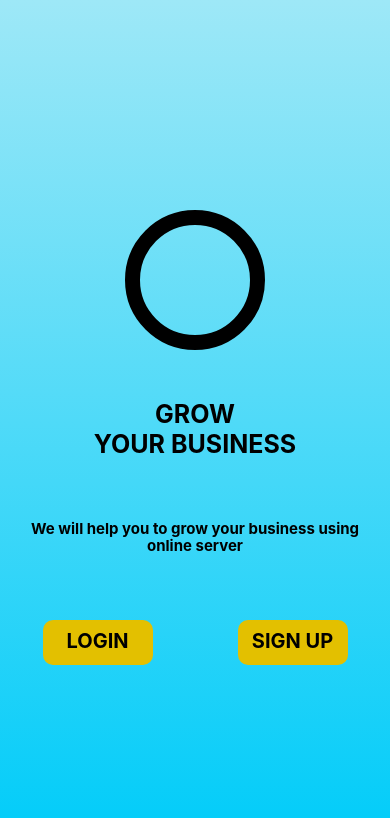
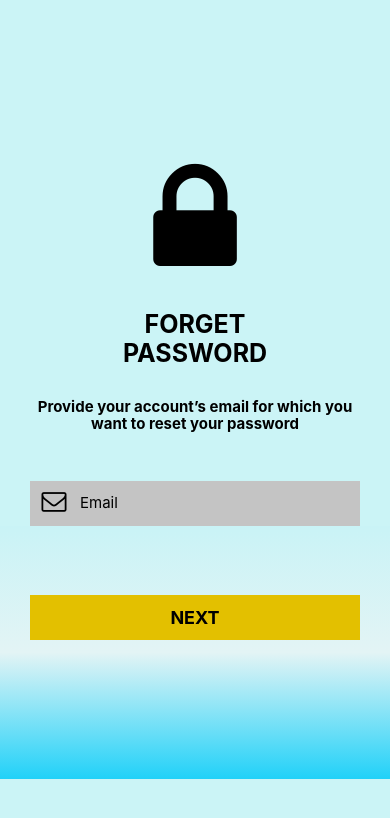
Before and after one commit to PhanTruongAn/LapTrinhDiDong_JS, a React Native app in the folder week03/ATAIProject/: screen / in a window 390 px wide. Shown: the top 818 px of the page. Built offline with nearby package versions, Linux system fonts and the light colour scheme.

Commit message:
Complete Frame3

```diff
--- a/week03/ATAIProject/App.js
+++ b/week03/ATAIProject/App.js
@@ -7,7 +7,7 @@ import Frame2 from "./components/Frame2";
 import Frame3 from "./components/Frame3";
 export default function App() {
   return (
-    <Frame1/>
+    // <Frame1/>
     // <Frame2/>
-    // <Frame3/>
+    <Frame3/>
 )};
--- a/week03/ATAIProject/components/Frame2.js
+++ b/week03/ATAIProject/components/Frame2.js
@@ -88,10 +88,6 @@ const styles = StyleSheet.create({
       width: '330px',
       height: '60px',
     },
-    button_left:{
-       color: '#E3C000',
-       width: '150px',
-    },
     button_div: {
       flexDirection: 'row',
       alignItems: 'center',
--- a/week03/ATAIProject/components/Frame3.js
+++ b/week03/ATAIProject/components/Frame3.js
@@ -2,21 +2,100 @@ import { StatusBar } from 'expo-status-bar';
 import { StyleSheet, Text, View, Pressable } from 'react-native';
 import * as React from 'react';
 import {LinearGradient} from 'expo-linear-gradient';
+import Icon from 'react-native-vector-icons/FontAwesome';
+import { Button } from 'react-native-web';
 export default function Frame3(){
     return(
         <View style={styles.container}>
-dvsvd
+           <Icon name="lock" size={130} style={{alignSelf:'center', marginTop:'90px'}}></Icon>
+           <Text style={{fontSize:'25px', fontWeight:'700', lineHeight:'29px',alignSelf:'center',marginTop:'25px'}}>
+            FORGET
+           </Text>
+           <Text style={{fontSize:'25px', fontWeight:'700', lineHeight:'29px',alignSelf:'center'}}>
+            PASSWORD
+           </Text>
+            <Text style={styles.text}>
+            Provide your account’s email for which you want to reset your password
+           </Text>
+           <View style={styles.mail_box}>
+               <View style={styles.mail_div}>
+                <Icon name="envelope-o" size={25}></Icon>
+               </View>
+               <Text style={styles.lbl_mail}>
+                    Email
+                </Text>
+           </View>
+          <LinearGradient style={styles.background}
+            colors={['#c9f3f6','#e3f4f5','#21d1f8']}
+            start={[0,0]}
+            end={[0,1]}
+            >
+             <View>
+                <Pressable style={styles.button}>
+                    <Text style={styles.btn_text}>NEXT</Text>
+                </Pressable>
+             </View>
+          </LinearGradient>
         </View>
-
 )};
 
 const styles = StyleSheet.create({
     container:{
      flex: 1,
      justifyContent:'center',
+     backgroundColor: '#cbf4f6',
+
     },
 
     background:{
+        justifyContent:'center',
+        width:'100%',
+        height: '30%',
+        alignContent:''
+    },
+    button:{
+       width: '330px',
+       height:'45px',
+       alignSelf:'center',
+       top: '-50px',
+       backgroundColor:'#E3C000',
+       justifyContent:'center',
+       marginTop: '30px'
+    },
+    btn_text:{
+         fontSize: '18px',
+         fontWeight: '700',
+         lineHeight: '21px',
+         textAlign: 'center',
+    },
+    mail_box:{
+        width: '330px',
+        height:'45px',
+        alignSelf:'center',
+        backgroundColor: '#c4c4c4',
+        marginTop: '30px',
+    },
+    mail_div:{
+       width: '48px',
+       height: '42px',
+       alignItems:'center',
+       justifyContent: 'center'
+    },
+    lbl_mail:{
+      fontWeight: '400',
+      fontSize: '15px',
+      marginLeft: '50px',
+      top: '-30px',
+    },
 
+    text:{
+       width: '330px',
+       height: '53px',
+       textAlign: 'center',
+       fontWeight: '700',
+       fontSize: '15px',
+       lineHeight: '17.5px',
+       alignSelf: 'center',
+       marginTop: '30px',
     },
 });
```
Also changed, not shown: week03/ATAIProject/package.json (+5 -4 lines), 1 other file (tests, documents, lock files or other folders).
